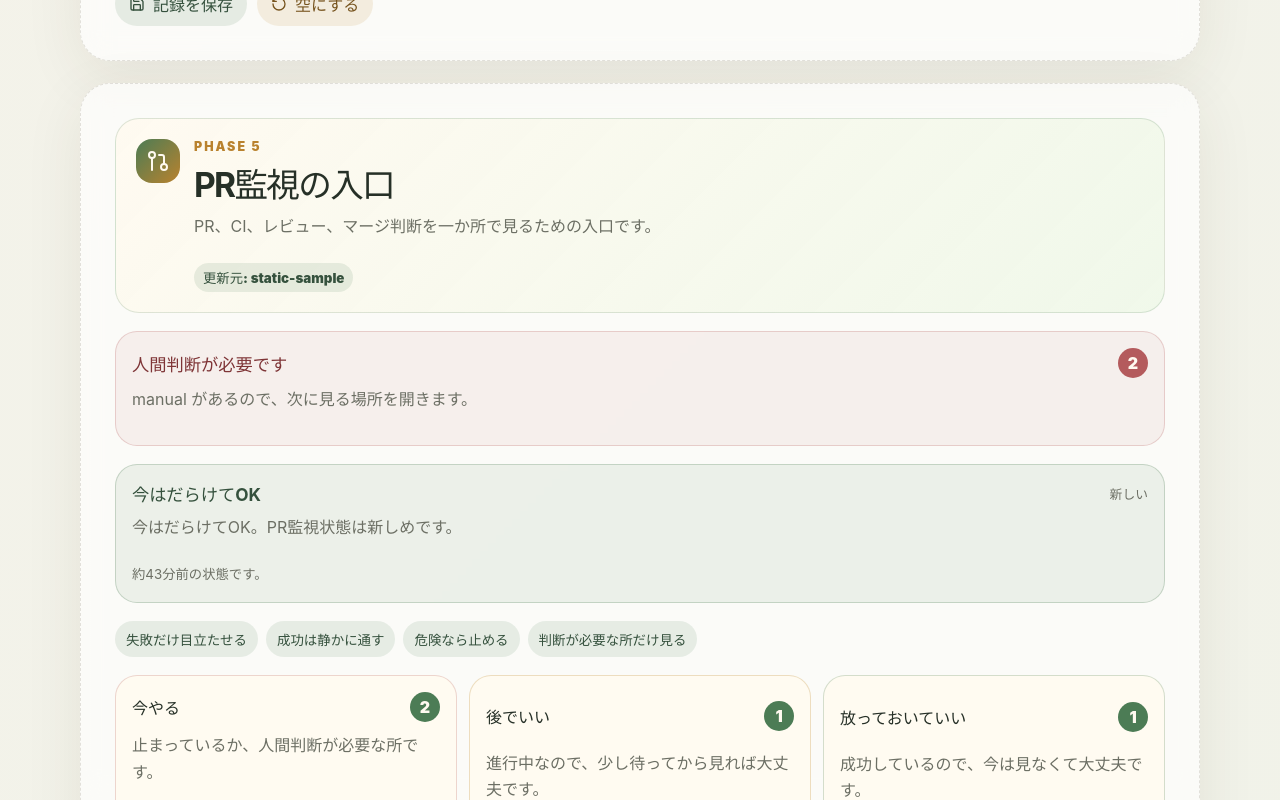
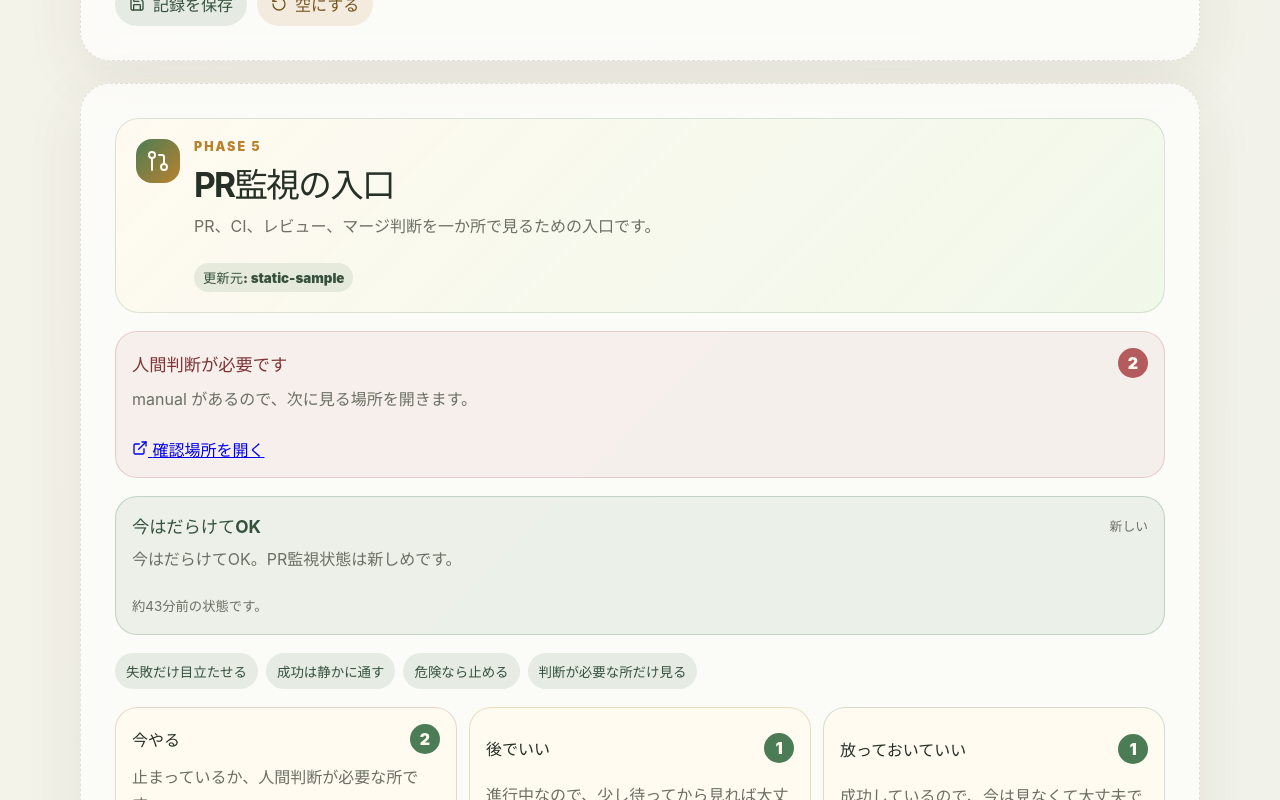
Before and after one commit to sunpotflower4460-cpu/darake-dev-app-AI, a React (Vite) app: page / in a window 1280 px wide. Shown: the part 11200-12000 px from the top of the page. Built offline with nearby package versions, Linux system fonts and the light colour scheme.

Commit message:
feat: show review alert action link

```diff
--- a/src/components/ReviewWatchPanel.tsx
+++ b/src/components/ReviewWatchPanel.tsx
@@ -57,6 +57,9 @@ export function ReviewWatchPanel() {
             <span>{alert.count}</span>
           </div>
           <p>{alert.message}</p>
+          {alert.actionUrl && alert.actionLabel && (
+            <a href={alert.actionUrl} target="_blank" rel="noreferrer"><ExternalLink size={16} /> {alert.actionLabel}</a>
+          )}
         </div>
       )}
 
```
